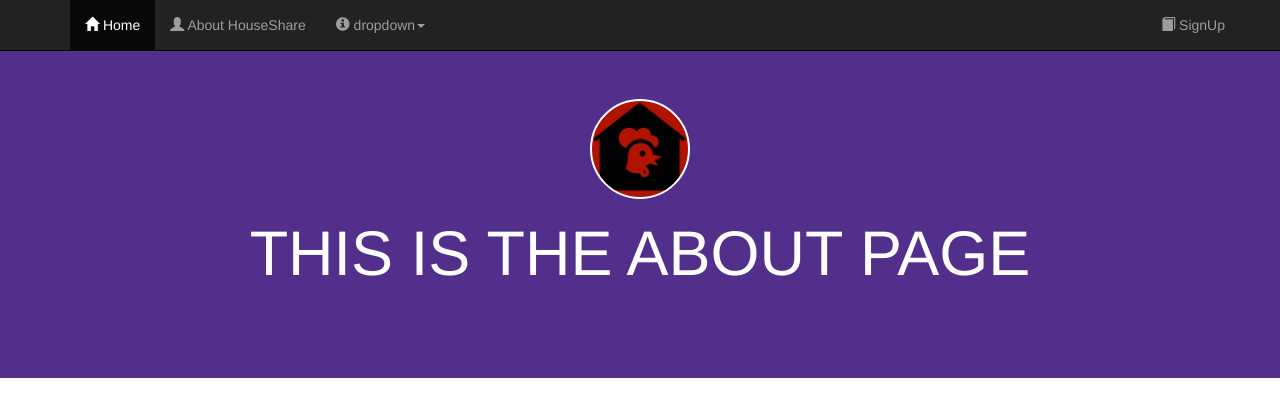
After one commit to Jason-Val/AutoBillr, a Django app: page /about/ in a window 1280 px wide. The commit adds this page. Shown: the top 417 px of the page. Run offline with Django 3.2, Linux system fonts and the light colour scheme; some libraries are stand-ins or nearby versions.

Commit message:
about page urls linking

```diff
--- a/gettingstarted/urls.py
+++ b/gettingstarted/urls.py
@@ -14,4 +14,5 @@ urlpatterns = [
     url(r'^$', hello.views.index, name='index'),
     url(r'^db', hello.views.db, name='db'),
     path('admin/', admin.site.urls),
+    path('about/', hello.views.about, name='about'),
 ]
--- /dev/null
+++ b/hello/templates/about.html
@@ -0,0 +1,14 @@
+{% extends "base.html" %}
+{% load staticfiles %}
+
+{% block content %}
+
+<div class="jumbotron text-center">
+  <div class="container">
+    <a href="/" class="chicken-logo">
+      <img src="{% static 'chicken-House.png'%}">
+    </a>
+    <h1>THIS IS THE ABOUT PAGE</h1>
+  </div>
+</div>
+{% endblock %}
--- a/hello/templates/base.html
+++ b/hello/templates/base.html
@@ -51,7 +51,7 @@
         <a href="/"><span class="glyphicon glyphicon-home"></span> Home</a>
       </li>
       <li>
-        <a href="example.com"><span class="glyphicon glyphicon-user"></span> About HouseShare</a>
+        <a href="about"><span class="glyphicon glyphicon-user"></span> About HouseShare</a>
       </li>
       <li class="dropdown">
         <a href="#" class="dropdown-toggle" data-toggle="dropdown" role="button" aria-expanded="false"><span class="glyphicon glyphicon-info-sign"></span> dropdown<span class="caret"></span></a>
--- a/hello/views.py
+++ b/hello/views.py
@@ -8,6 +8,9 @@ def index(request):
     # return HttpResponse('Hello from Python!')
     return render(request, 'index.html')
 
+def about(request):
+    #returns html for the about page
+    return render(request, 'about.html')
 
 def db(request):
 
```
Also changed, not shown: 1 other file.
